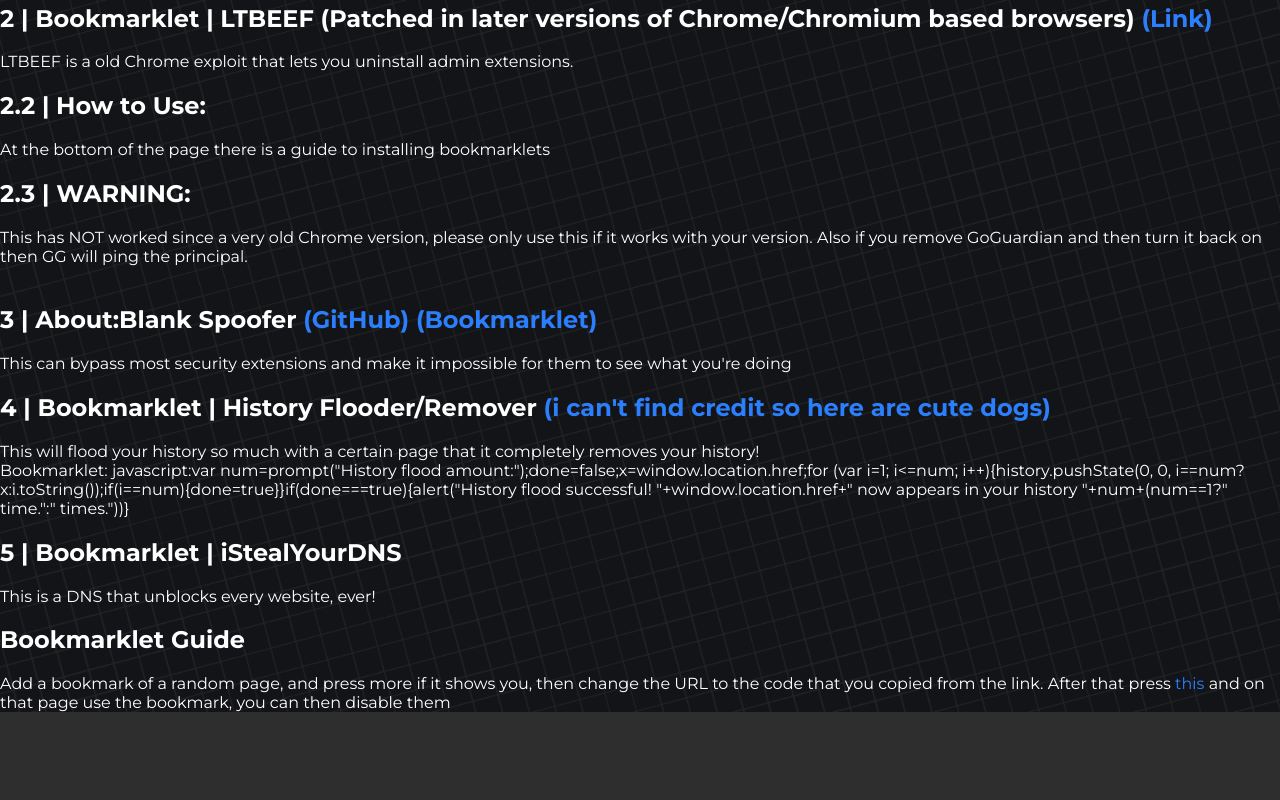
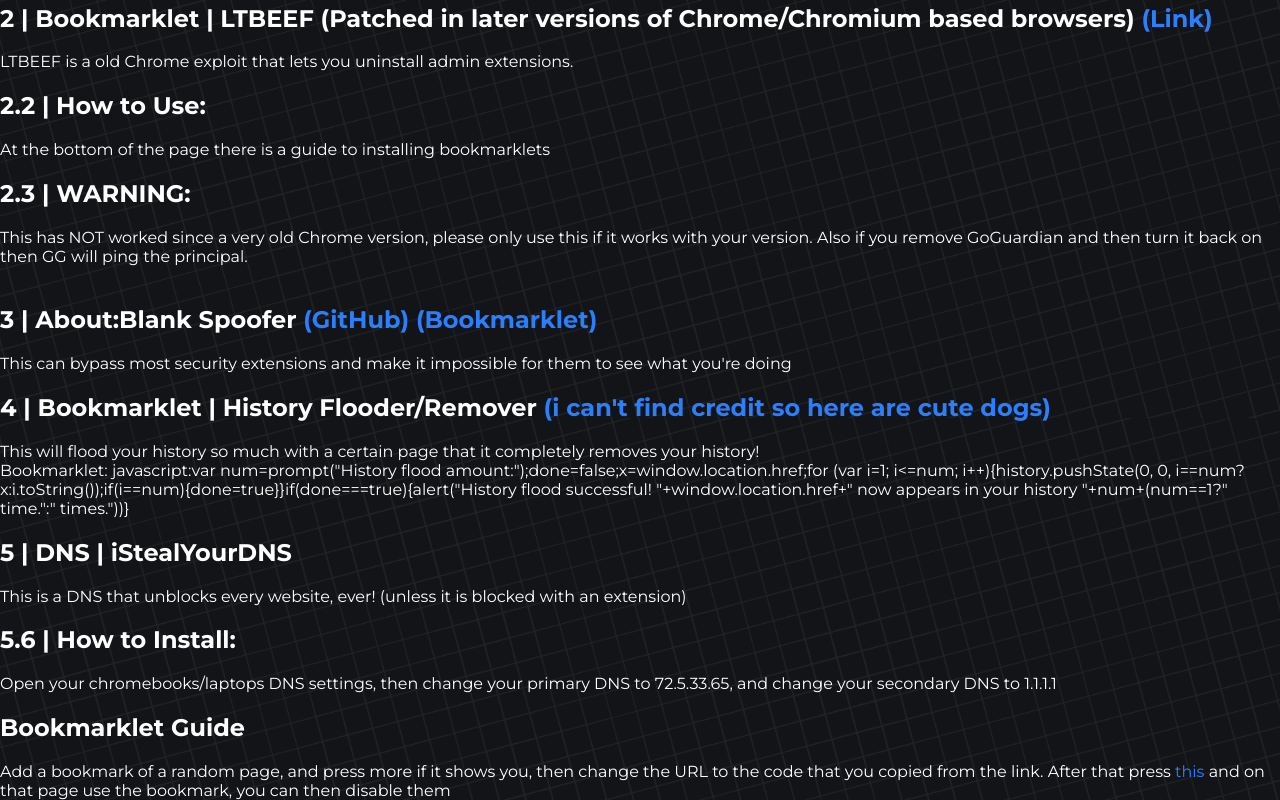
Before and after one commit to dbpsmath/old-dont-use, a plain HTML site: page pages/school/tutoring.html in a window 1280 px wide. Shown: the part 382-1182 px from the top of the page. Before the commit the page ends 1094 px from the top, so only its background shows below. Drawn offline with Linux system fonts and the light colour scheme; a script that the page names is missing.

Commit message:
finish this page

```diff
--- a/pages/school/tutoring.html
+++ b/pages/school/tutoring.html
@@ -46,8 +46,10 @@
 <h2>4 | Bookmarklet | History Flooder/Remover <a href="https://www.youtube.com/watch?v=j_saECXCoV0">(i can't find credit so here are cute dogs)</a></h2>
 <p>This will flood your history so much with a certain page that it completely removes your history!</p>
 <p>Bookmarklet: javascript:var num=prompt("History flood amount:");done=false;x=window.location.href;for (var i=1; i<=num; i++){history.pushState(0, 0, i==num?x:i.toString());if(i==num){done=true}}if(done===true){alert("History flood successful! "+window.location.href+" now appears in your history "+num+(num==1?" time.":" times."))}</p>
-<h2>5 | Bookmarklet | iStealYourDNS</h2>
-<p>This is a DNS that unblocks every website, ever!</p>
+<h2>5 | DNS | iStealYourDNS</h2>
+<p>This is a DNS that unblocks every website, ever! (unless it is blocked with an extension)</p>
+<h2>5.6 | How to Install:</h2>
+<p>Open your chromebooks/laptops DNS settings, then change your primary DNS to 72.5.33.65, and change your secondary DNS to 1.1.1.1</p>
 <h2 class="bookmarklet">Bookmarklet Guide</h2>
 <p>Add a bookmark of a random page, and press more if it shows you, then change the URL to the code that you copied from the link. After that press <a href="https://chrome.google.com/webstorex">this</a> and on that page use the bookmark, you can then disable them</p>
 </body>
```
